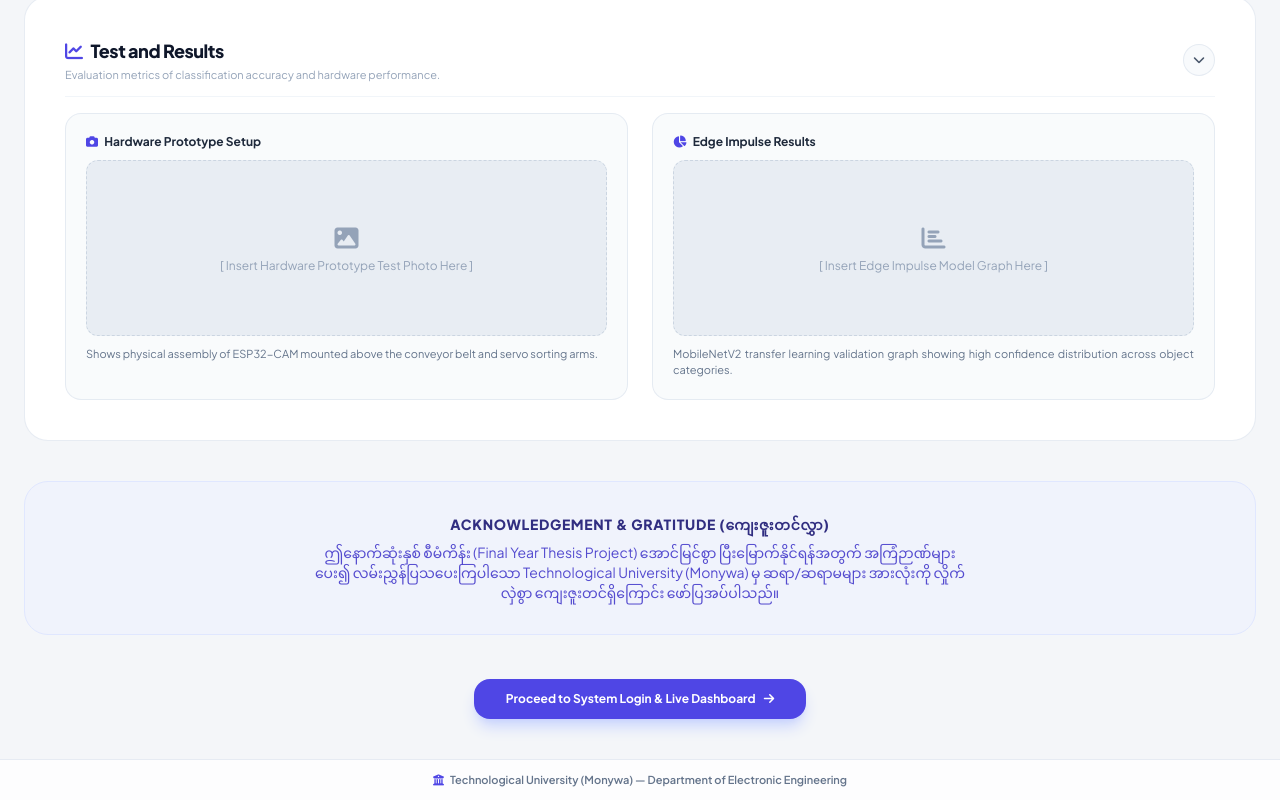
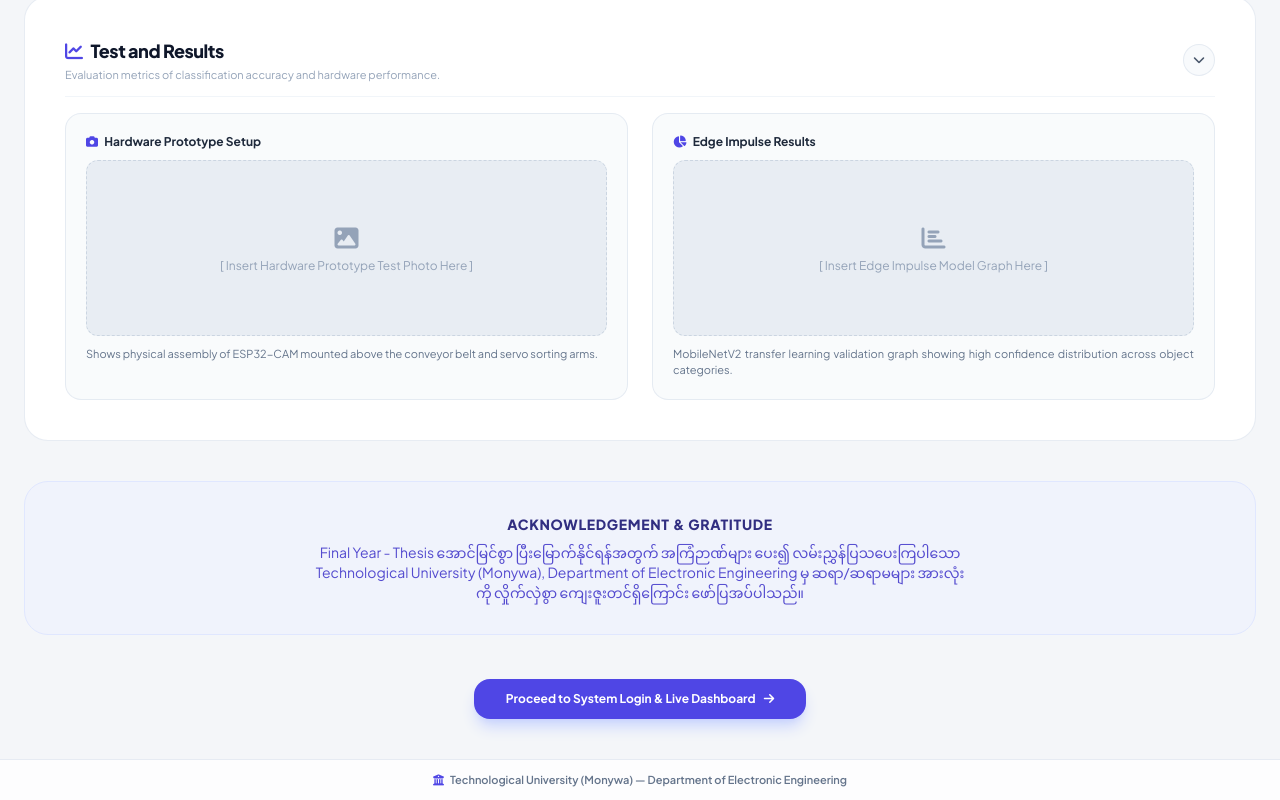
Before and after one commit to BeLL-Umbr3llA/esp32, a website: page public/login.html in a window 1280 px wide. Shown: the part 876-1676 px from the top of the page. Drawn offline with nearby package versions, Linux system fonts and the light colour scheme.

Commit message:
Update login.html

```diff
--- a/public/login.html
+++ b/public/login.html
@@ -293,9 +293,9 @@
 
             <!-- Acknowledgement Section -->
             <div class="bg-indigo-50/60 border border-indigo-100 rounded-2xl sm:rounded-3xl p-4 sm:p-8 text-center space-y-2">
-                <h3 class="text-[11px] sm:text-sm font-extrabold text-indigo-900 uppercase tracking-wider">Acknowledgement & Gratitude (ကျေးဇူးတင်လွှာ)</h3>
+                <h3 class="text-[11px] sm:text-sm font-extrabold text-indigo-900 uppercase tracking-wider">Acknowledgement & Gratitude </h3>
                 <p class="text-[11px] sm:text-sm text-indigo-700/90 max-w-2xl mx-auto leading-relaxed text-justify sm:text-center px-1">
-                    ဤနောက်ဆုံးနှစ် စီမံကိန်း (Final Year Thesis Project) အောင်မြင်စွာ ပြီးမြောက်နိုင်ရန်အတွက် အကြံဉာဏ်များ ပေး၍ လမ်းညွှန်ပြသပေးကြပါသော Technological University (Monywa) မှ ဆရာ/ဆရာမများ အားလုံးကို လှိုက်လှဲစွာ ကျေးဇူးတင်ရှိကြောင်း ဖော်ပြအပ်ပါသည်။
+                    Final Year - Thesis အောင်မြင်စွာ ပြီးမြောက်နိုင်ရန်အတွက် အကြံဉာဏ်များ ပေး၍ လမ်းညွှန်ပြသပေးကြပါသော Technological University (Monywa), Department of Electronic Engineering မှ ဆရာ/ဆရာမများ အားလုံးကို လှိုက်လှဲစွာ ကျေးဇူးတင်ရှိကြောင်း ဖော်ပြအပ်ပါသည်။
                 </p>
             </div>
 
```
